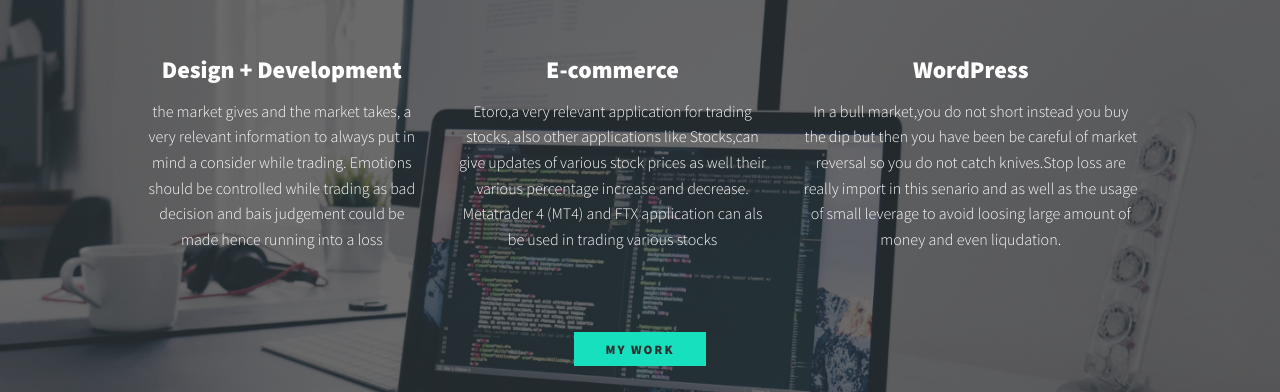
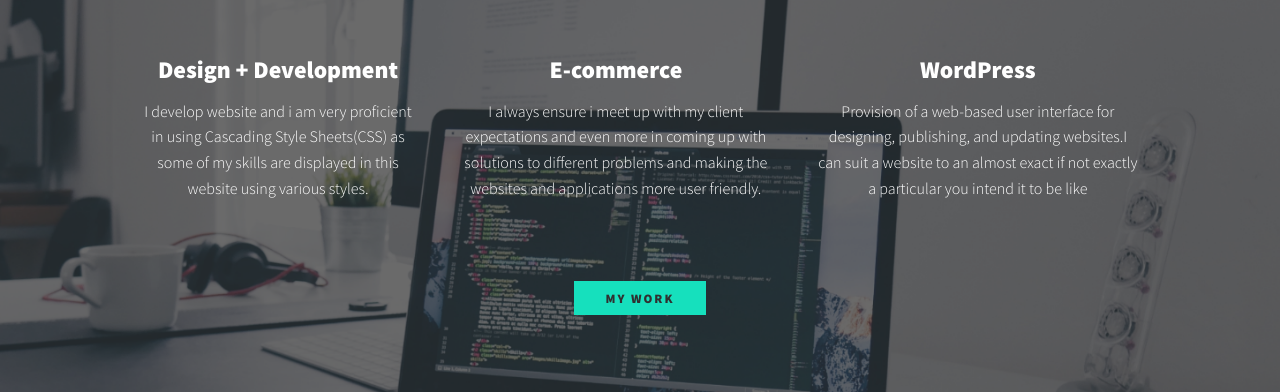
Before and after one commit to ayomide9/NeuroAy, a plain HTML site: page index.html in a window 1280 px wide. Shown: the part 635-1027 px from the top of the page. Drawn offline with nearby package versions, Linux system fonts and the light colour scheme.

Commit message:
few changes

```diff
--- a/css/style.css
+++ b/css/style.css
@@ -323,7 +323,8 @@ position: relative;
         "title img"
         "subtitle img"
         "text img ";
-        grid-column-gap: 2em;
+        grid-column-gap:
+         2em;
     }
     .section__title--about{
         grid-area: title;
@@ -409,6 +410,9 @@ position: relative;
  .social-list__link{
      padding: .5em;
  }
+ @media screen and ( max-width: 1024px ) {
+     display: none;
+ }
 
 .porfolio-item-individual{
     padding: 0 2em 2em;
--- a/index.html
+++ b/index.html
@@ -43,27 +43,24 @@
                     <div class="services">
                         <div class="service">
                             <h3>  Design + Development </h3>
-                            <p> the market gives and the market takes,
-                                a very relevant information to always put in mind a consider while trading.
-                                Emotions should be controlled while trading as bad decision and bais judgement could be made hence running into a loss
+                            <p> I develop website and i am very proficient in using Cascading Style Sheets(CSS)
+                                as some of my skills are displayed in this website using various styles.
                             </p>
                         </div>
 
                         <div class="service">
                             <h3> E-commerce</h3>
                             <p>
-                                Etoro,a very relevant application for trading stocks, also other applications like Stocks,can give updates of
-                                 various stock prices as well their various percentage increase and decrease.
-                                 Metatrader 4 (MT4) and FTX application can als be used in trading various stocks
+                               I always ensure i meet up with my client expectations and even more in coming up with solutions
+                               to different problems and making the websites and applications more user friendly.
                             </p>
                         </div>
 
                         <div class="service">
                             <h3> WordPress</h3>
                             <p>
-                                In a bull market,you do not short instead you buy the dip but then you have been be careful of market reversal
-                                so you do not catch knives.Stop loss are really import in this senario and as well as the usage of small leverage to avoid
-                                loosing large amount of money and even liqudation.
+                                Provision of a web-based user interface for designing, publishing, and updating websites.I can suit a website
+                                to an almost exact if not exactly a particular you intend it to be like
                             </p>
                         </div>
 
```
Also changed, not shown: package-lock.json (added), 2 other files.
